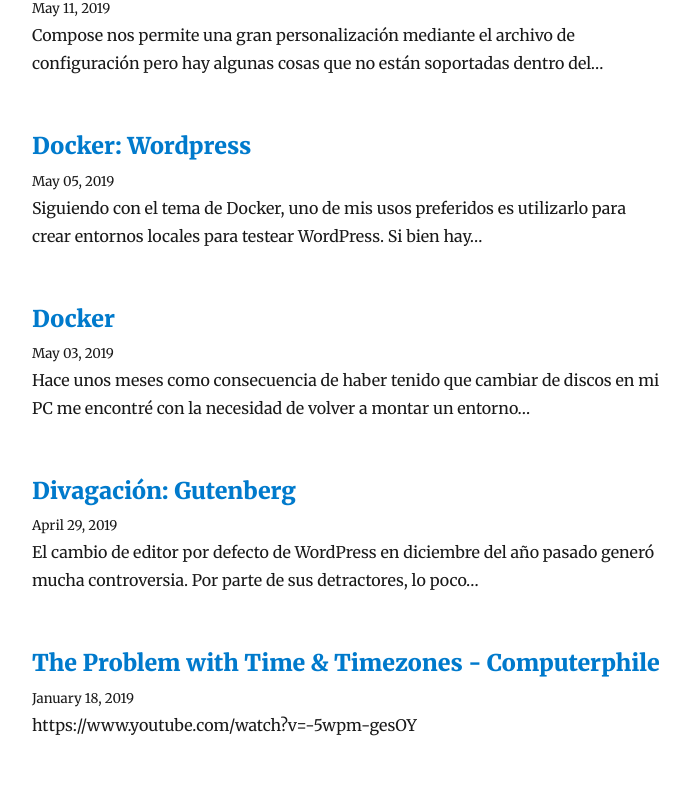
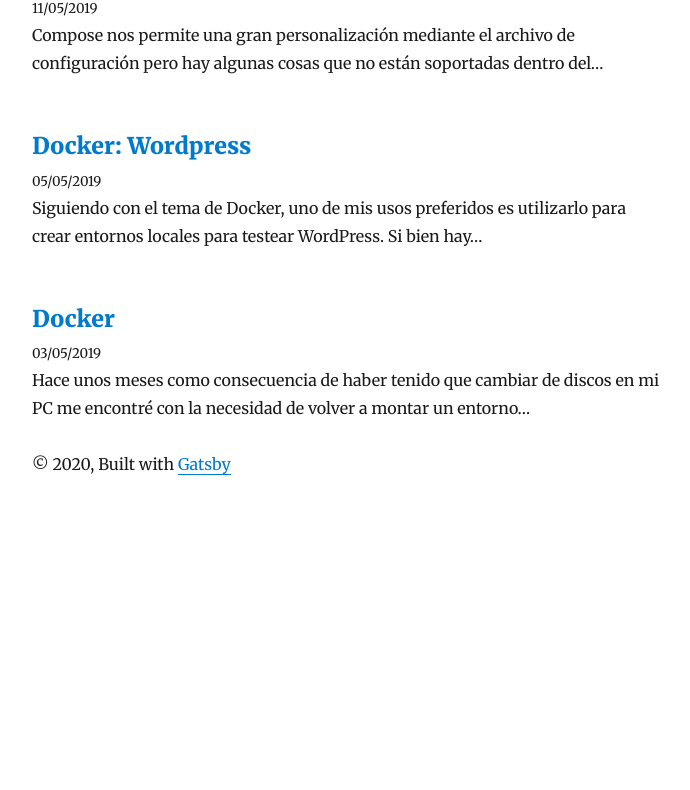
Before and after one commit to robertito13/robertito13.github.io, a Gatsby site: page / in a window 1280 px wide. Shown: the part 634-1424 px from the top of the page, without its empty margins (293-983 px from the left). After the commit the page ends 1154 px from the top, so only its background shows below. Built offline with nearby package versions, Linux system fonts and the light colour scheme; Gatsby itself is replaced by a stand-in of ours; some packages are replaced by stand-ins of ours.

Commit message:
Límite de posts y formato fecha

```diff
--- a/src/pages/index.tsx
+++ b/src/pages/index.tsx
@@ -77,7 +77,7 @@
         title
       }
     }
-    allMarkdownRemark(sort: { fields: [frontmatter___date], order: DESC }) {
+    allMarkdownRemark(sort: { fields: [frontmatter___date], order: DESC }, limit: 5) {
       edges {
         node {
           excerpt
@@ -85,7 +85,7 @@
             slug
           }
           frontmatter {
-            date(formatString: "MMMM DD, YYYY")
+            date(formatString: "DD/MM/YYYY")
             title
           }
         }
```
